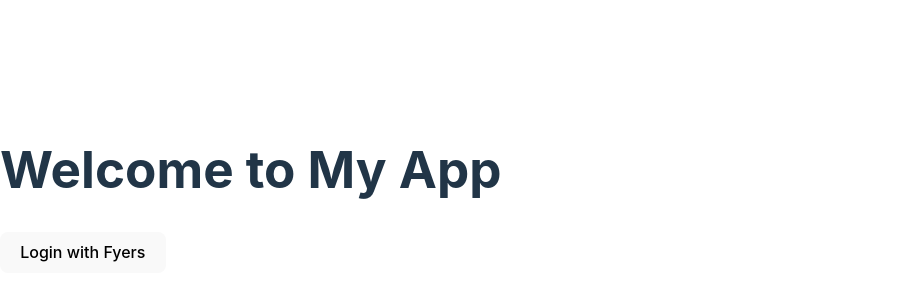
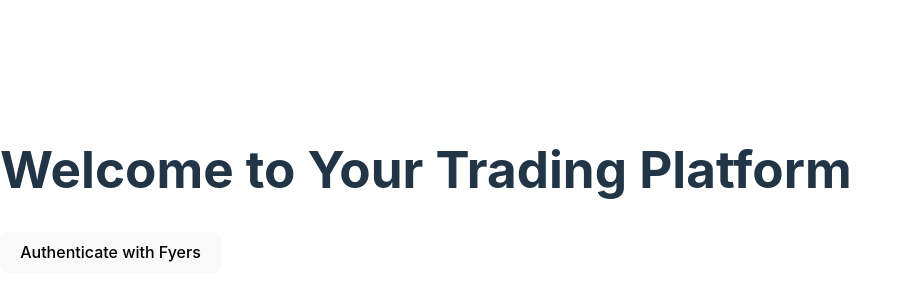
Before and after one commit to Sweetdesignhub/fyers-frontend, a React (Vite) app: page / in a window 1280 px wide. Shown: the part 210-510 px from the top of the page, without its empty margins (0-911 px from the left). Built offline with nearby package versions, Linux system fonts and the light colour scheme.

Commit message:
doing trial

```diff
--- a/package.json
+++ b/package.json
@@ -10,6 +10,7 @@
     "preview": "vite preview"
   },
   "dependencies": {
+    "axios": "^1.7.2",
     "react": "^18.3.1",
     "react-dom": "^18.3.1"
   },
--- a/src/App.jsx
+++ b/src/App.jsx
@@ -1,34 +1,13 @@
-import React, { useState } from 'react';
-import axios from 'axios';
+// App.jsx
+
+import React from 'react';
+import FyersButton from './components/FyersButton';
 
 const App = () => {
-  const [accessToken, setAccessToken] = useState('');
-
-  const handleLogin = async () => {
-    try {
-      const response = await axios.get('/auth/callback', {
-        params: {
-          code: new URLSearchParams(window.location.search).get('code'),
-        },
-      });
-
-      setAccessToken(response.data.accessToken);
-    } catch (error) {
-      console.error('Error fetching access token:', error);
-    }
-  };
-
   return (
     <div>
-      <h1>Welcome to My App</h1>
-      {!accessToken ? (
-        <button onClick={handleLogin}>Login with Fyers</button>
-      ) : (
-        <div>
-          <p>Access Token: {accessToken}</p>
-          {/* Display additional data fetched with the access token */}
-        </div>
-      )}
+      <h1>Welcome to Your Trading Platform</h1>
+      <FyersButton />
     </div>
   );
 };
--- /dev/null
+++ b/src/components/FyersButton.jsx
@@ -0,0 +1,24 @@
+import React, { useState } from "react";
+import axios from "axios";
+
+const App = () => {
+  const [authCodeURL, setAuthCodeURL] = useState("");
+
+  const handleFyersAuth = async () => {
+    try {
+      const response = await axios.get("/api/fyers");
+      const { authCodeURL } = response.data;
+      window.location.href = authCodeURL; // Redirect user to Fyers authentication URL
+    } catch (error) {
+      console.error("Failed to retrieve Fyers auth URL:", error);
+    }
+  };
+
+  return (
+    <div>
+      <button onClick={handleFyersAuth}>Authenticate with Fyers</button>
+    </div>
+  );
+};
+
+export default App;
--- a/vite.config.js
+++ b/vite.config.js
@@ -1,7 +1,16 @@
-import { defineConfig } from 'vite'
-import react from '@vitejs/plugin-react-swc'
+import { defineConfig } from "vite";
+import react from "@vitejs/plugin-react-swc";
 
 // https://vitejs.dev/config/
 export default defineConfig({
   plugins: [react()],
-})
+  server: {
+    proxy: {
+      "/api": {
+        target: "http://localhost:8080",
+        changeOrigin: true,
+        secure:false,
+      },
+    },
+  },
+});
```
Also changed, not shown: src/components/GenerateAccessToken.jsx (added, +30 -0 lines), 1 other file (tests, documents, lock files or other folders).
